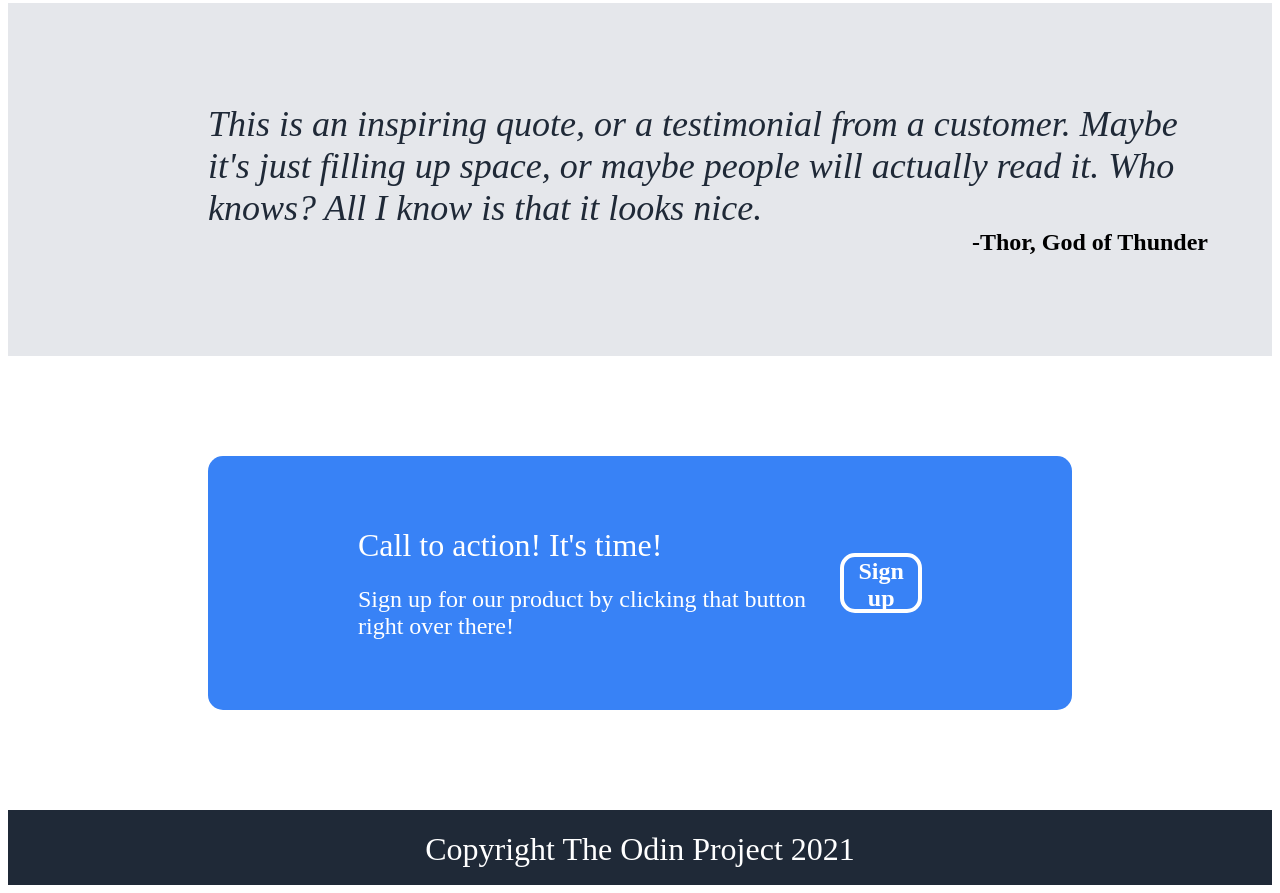
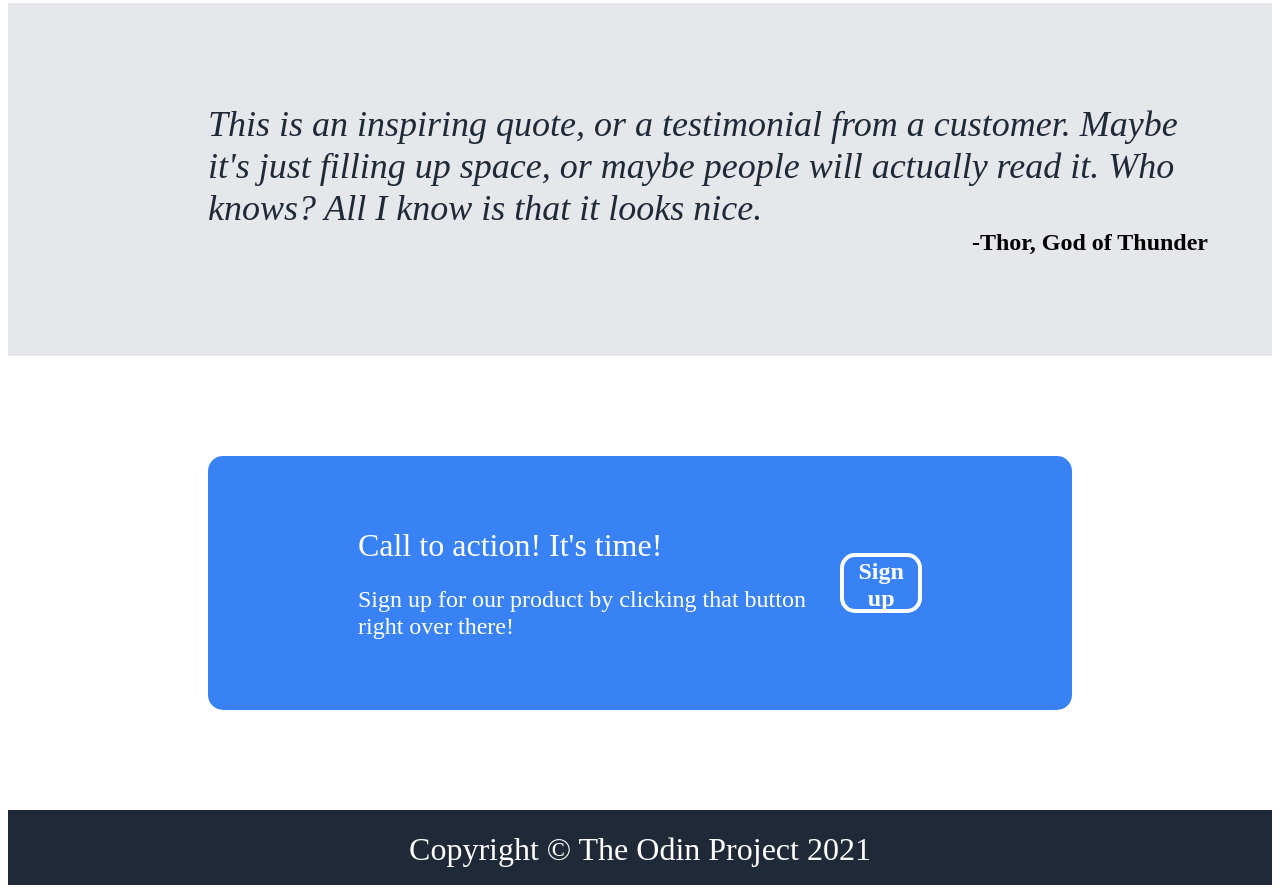
Before and after one commit to nicklySS/landing-page, a plain HTML site: page index.html in a window 1280 px wide. Shown: the part 1032-1925 px from the top of the page. Drawn offline with Linux system fonts and the light colour scheme.

Commit message:
Changed Copyright

```diff
--- a/index.html
+++ b/index.html
@@ -72,7 +72,7 @@
         </div>
         </div>
         <footer class="footer">
-            <h1 class="footer-text">Copyright The Odin Project 2021</h1>
+            <h1 class="footer-text">Copyright © The Odin Project 2021</h1>
         </footer>
     </div>
 </body>
```
